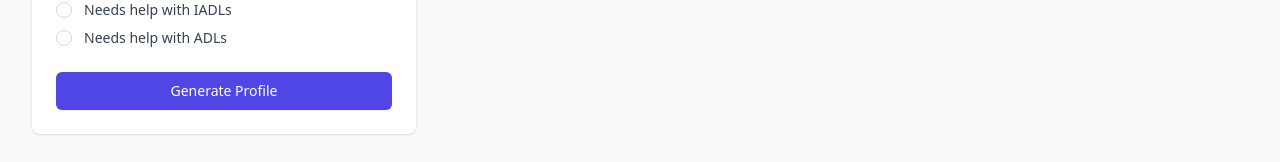
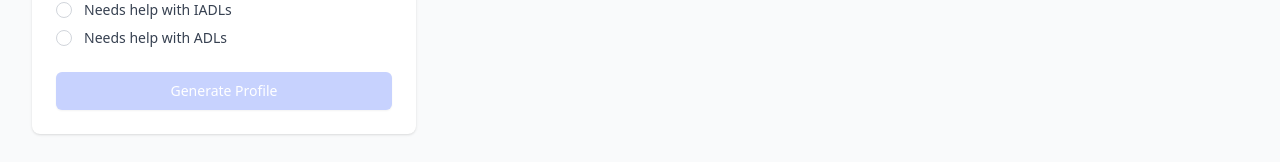
Before and after one commit to thc-experimental-features/Gerotech-Clock-Webapp-Frontend, a React (Vite) app: page / in a window 1280 px wide. Shown: the part 620-782 px from the top of the page. Built offline with nearby package versions, Linux system fonts and the light colour scheme; no server answers.

Commit message:
Modified generate button to disabled when loading or data not fully completed

```diff
--- a/src/App.tsx
+++ b/src/App.tsx
@@ -6,7 +6,7 @@ import LoadingState from './components/LoadingState'
 import { generatePersona } from './services/openaiService'
 import { PersonaFormData, ApiResponse } from './types';
 
-function App(): JSX.Element {
+function App(): React.JSX.Element {
   const [showResults, setShowResults] = useState<boolean>(false)
   const [isLoading, setIsLoading] = useState<boolean>(false)
   const [personaData, setPersonaData] = useState<ApiResponse | undefined>(undefined)
@@ -40,7 +40,7 @@ function App(): JSX.Element {
       <main className="max-w-7xl mx-auto py-6 px-4 sm:px-6 lg:px-8">
         <div className="grid gap-8 lg:grid-cols-12">
           <div className="lg:col-span-4">
-            <ProfileForm onSubmit={handleSubmit} />
+            <ProfileForm onSubmit={handleSubmit} isLoading={isLoading} />
           </div>
           <div className="lg:col-span-8">
             {isLoading ? (
--- a/src/components/ProfileForm.tsx
+++ b/src/components/ProfileForm.tsx
@@ -1,22 +1,41 @@
-import React, { useState } from 'react';
-import { PersonaFormData, ProfileFormProps } from '../types';
-import { CONSTANTS } from '../constants';
+import React, { useState, useMemo } from "react";
+import { PersonaFormData, ProfileFormProps } from "../types";
+import { CONSTANTS } from "../constants";
 
-const ProfileForm = ({ onSubmit }: ProfileFormProps) => {
+const ProfileForm = ({ onSubmit, isLoading }: ProfileFormProps) => {
   const [formData, setFormData] = useState<PersonaFormData>({
-    ageRange: '',
-    ageBand: '',
-    country: '',
-    healthStatus: '',
-    gender: 'female',
-    livingArrangement: 'independent',
+    ageRange: "",
+    ageBand: "",
+    country: "",
+    healthStatus: "",
+    gender: "female",
+    livingArrangement: "independent",
   });
+
+  const isSubmissionReady = useMemo(() => {
+    return Object.entries(formData).every(([key, value]) => {
+      switch (key) {
+        case "gender":
+        case "livingArrangement":
+          return true;
+        default:
+          return value.trim() !== "";
+      }
+    });
+  }, [formData]);
 
   const handleSubmit = (e: React.FormEvent<HTMLFormElement>) => {
     e.preventDefault();
-
-    const selectedCountry = CONSTANTS.PERSONA_CARD.COUNTRY.find(c => c.value === formData.country)?.label || '';
-    const healthLabel = CONSTANTS.PERSONA_CARD.HEALTH_STATUS.find(h => h.id === formData.healthStatus)?.label || '';
+    if (!isSubmissionReady || isLoading) {
+      return;
+    }
+    const selectedCountry =
+      CONSTANTS.PERSONA_CARD.COUNTRY.find((c) => c.value === formData.country)
+        ?.label || "";
+    const healthLabel =
+      CONSTANTS.PERSONA_CARD.HEALTH_STATUS.find(
+        (h) => h.id === formData.healthStatus
+      )?.label || "";
 
     const submissionData: PersonaFormData = {
       ...formData,
@@ -28,7 +47,10 @@ const ProfileForm = ({ onSubmit }: ProfileFormProps) => {
   };
 
   return (
-    <form onSubmit={handleSubmit} className="bg-white rounded-lg shadow p-6 space-y-6">
+    <form
+      onSubmit={handleSubmit}
+      className="bg-white rounded-lg shadow p-6 space-y-6"
+    >
       {/* Gender Selection */}
       <div>
         <label className="block text-sm font-medium text-gray-700 mb-2">
@@ -40,8 +62,13 @@ const ProfileForm = ({ onSubmit }: ProfileFormProps) => {
               type="radio"
               name="gender"
               value="female"
-              checked={formData.gender === 'female'}
-              onChange={(e) => setFormData({ ...formData, gender: e.target.value as 'female' | 'male' })}
+              checked={formData.gender === "female"}
+              onChange={(e) =>
+                setFormData({
+                  ...formData,
+                  gender: e.target.value as "female" | "male",
+                })
+              }
               className="h-4 w-4 border-gray-300 text-indigo-600 focus:ring-indigo-500"
             />
             <span className="ml-2 text-sm text-gray-700">Female</span>
@@ -51,8 +78,13 @@ const ProfileForm = ({ onSubmit }: ProfileFormProps) => {
               type="radio"
               name="gender"
               value="male"
-              checked={formData.gender === 'male'}
-              onChange={(e) => setFormData({ ...formData, gender: e.target.value as 'female' | 'male' })}
+              checked={formData.gender === "male"}
+              onChange={(e) =>
+                setFormData({
+                  ...formData,
+                  gender: e.target.value as "female" | "male",
+                })
+              }
               className="h-4 w-4 border-gray-300 text-indigo-600 focus:ring-indigo-500"
             />
             <span className="ml-2 text-sm text-gray-700">Male</span>
@@ -62,13 +94,18 @@ const ProfileForm = ({ onSubmit }: ProfileFormProps) => {
 
       {/* Age Range */}
       <div>
-        <label htmlFor="ageRange" className="block text-sm font-medium text-gray-700">
+        <label
+          htmlFor="ageRange"
+          className="block text-sm font-medium text-gray-700"
+        >
           Age Range
         </label>
         <select
           id="ageRange"
           value={formData.ageRange}
-          onChange={(e) => setFormData({ ...formData, ageRange: e.target.value })}
+          onChange={(e) =>
+            setFormData({ ...formData, ageRange: e.target.value })
+          }
           className="mt-1 block w-full rounded-md border-gray-300 shadow-sm focus:border-indigo-500 focus:ring-indigo-500"
         >
           <option value="">Select age range</option>
@@ -82,13 +119,18 @@ const ProfileForm = ({ onSubmit }: ProfileFormProps) => {
 
       {/* Age Band */}
       <div>
-        <label htmlFor="ageBand" className="block text-sm font-medium text-gray-700">
+        <label
+          htmlFor="ageBand"
+          className="block text-sm font-medium text-gray-700"
+        >
           Age Band
         </label>
         <select
           id="ageBand"
           value={formData.ageBand}
-          onChange={(e) => setFormData({ ...formData, ageBand: e.target.value })}
+          onChange={(e) =>
+            setFormData({ ...formData, ageBand: e.target.value })
+          }
           className="mt-1 block w-full rounded-md border-gray-300 shadow-sm focus:border-indigo-500 focus:ring-indigo-500"
         >
           <option value="">Select age band</option>
@@ -102,13 +144,18 @@ const ProfileForm = ({ onSubmit }: ProfileFormProps) => {
 
       {/* Country */}
       <div>
-        <label htmlFor="country" className="block text-sm font-medium text-gray-700">
+        <label
+          htmlFor="country"
+          className="block text-sm font-medium text-gray-700"
+        >
           Country
         </label>
         <select
           id="country"
           value={formData.country}
-          onChange={(e) => setFormData({ ...formData, country: e.target.value })}
+          onChange={(e) =>
+            setFormData({ ...formData, country: e.target.value })
+          }
           className="mt-1 block w-full rounded-md border-gray-300 shadow-sm focus:border-indigo-500 focus:ring-indigo-500"
         >
           <option value="">Select country</option>
@@ -122,13 +169,22 @@ const ProfileForm = ({ onSubmit }: ProfileFormProps) => {
 
       {/* Living Arrangement */}
       <div>
-        <label htmlFor="livingArrangement" className="block text-sm font-medium text-gray-700">
+        <label
+          htmlFor="livingArrangement"
+          className="block text-sm font-medium text-gray-700"
+        >
           Living Arrangement
         </label>
         <select
           id="livingArrangement"
           value={formData.livingArrangement}
-          onChange={(e) => setFormData({ ...formData, livingArrangement: e.target.value as PersonaFormData['livingArrangement'] })}
+          onChange={(e) =>
+            setFormData({
+              ...formData,
+              livingArrangement: e.target
+                .value as PersonaFormData["livingArrangement"],
+            })
+          }
           className="mt-1 block w-full rounded-md border-gray-300 shadow-sm focus:border-indigo-500 focus:ring-indigo-500"
         >
           <option value="independent">Living Independently</option>
@@ -151,7 +207,9 @@ const ProfileForm = ({ onSubmit }: ProfileFormProps) => {
                 name="healthStatus"
                 value={status.id}
                 checked={formData.healthStatus === status.id}
-                onChange={(e) => setFormData({ ...formData, healthStatus: e.target.value })}
+                onChange={(e) =>
+                  setFormData({ ...formData, healthStatus: e.target.value })
+                }
                 className="h-4 w-4 border-gray-300 text-indigo-600 focus:ring-indigo-500"
               />
               <span className="text-sm text-gray-700">{status.label}</span>
@@ -162,7 +220,12 @@ const ProfileForm = ({ onSubmit }: ProfileFormProps) => {
 
       <button
         type="submit"
-        className="w-full flex justify-center py-2 px-4 border border-transparent rounded-md shadow-sm text-sm font-medium text-white bg-indigo-600 hover:bg-indigo-700 focus:outline-none focus:ring-2 focus:ring-offset-2 focus:ring-indigo-500"
+        disabled={!isSubmissionReady || isLoading}
+        className={`w-full flex justify-center py-2 px-4 border border-transparent rounded-md shadow-sm text-sm font-medium text-white ${
+          !isSubmissionReady || isLoading
+            ? "bg-indigo-200 cursor-not-allowed"
+            : "bg-indigo-600 hover:bg-indigo-700"
+        } focus:outline-none focus:ring-2 focus:ring-offset-2 focus:ring-indigo-500`}
       >
         Generate Profile
       </button>
--- a/src/types/index.ts
+++ b/src/types/index.ts
@@ -68,6 +68,7 @@ export interface ApiResponse {
 
 export interface ProfileFormProps {
     onSubmit: (data: PersonaFormData) => void;
+    isLoading: boolean;
 }
 
 export interface ResultsDisplayProps {
```
